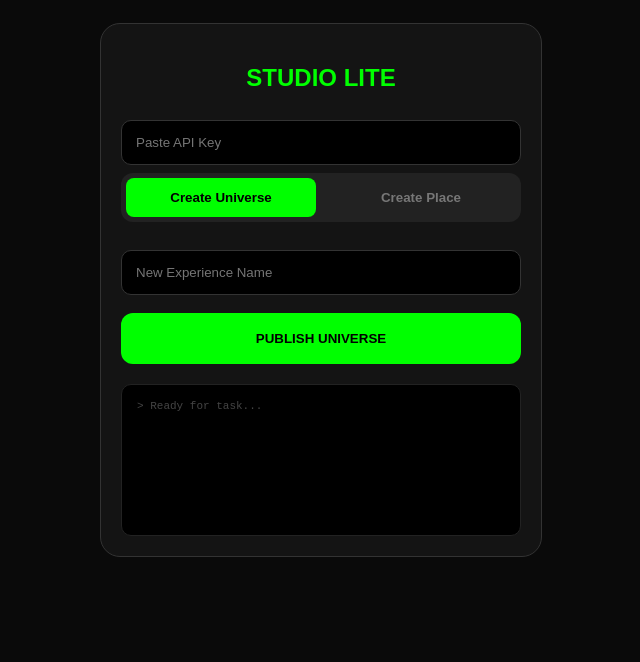
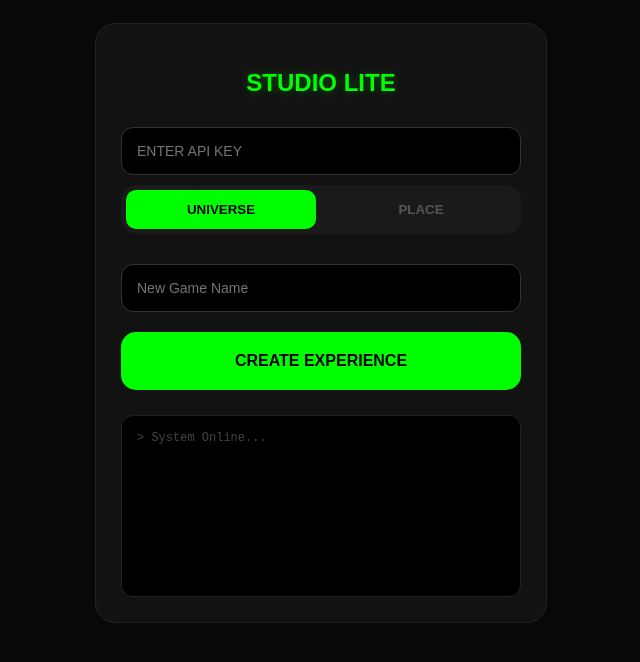
Before and after one commit to Fran-k-y/FrozePublish2.0, a plain HTML site: page index.html in a window 1280 px wide. Shown: the whole page, without its empty margins (319-959 px from the left). Drawn offline with Linux system fonts and the light colour scheme.

Commit message:
Update title and styling in index.html

```diff
--- a/index.html
+++ b/index.html
@@ -2,19 +2,20 @@
 <html>
 <head>
     <meta name="viewport" content="width=device-width, initial-scale=1">
-    <title>Studio Lite Pro</title>
+    <title>Studio Lite Ultra</title>
     <style>
-        body { background: #0a0a0a; color: white; font-family: sans-serif; text-align: center; padding: 15px; }
-        .app-container { background: #141414; border-radius: 20px; padding: 20px; border: 1px solid #333; max-width: 400px; margin: auto; }
-        h2 { color: #00ff00; margin-bottom: 20px; }
-        input { width: 100%; padding: 14px; margin: 8px 0; border-radius: 10px; border: 1px solid #333; background: #000; color: white; box-sizing: border-box; }
-        .nav { display: flex; gap: 10px; margin-bottom: 20px; background: #222; padding: 5px; border-radius: 12px; }
-        .nav-btn { flex: 1; padding: 12px; border: none; border-radius: 8px; background: none; color: #777; font-weight: bold; }
+        body { background: #080808; color: white; font-family: sans-serif; text-align: center; padding: 15px; }
+        .app-container { background: #121212; border-radius: 20px; padding: 25px; border: 1px solid #222; max-width: 400px; margin: auto; }
+        h2 { color: #00ff00; margin-bottom: 20px; text-shadow: 0 0 10px rgba(0,255,0,0.3); }
+        input { width: 100%; padding: 15px; margin: 10px 0; border-radius: 12px; border: 1px solid #333; background: #000; color: white; box-sizing: border-box; font-size: 14px; }
+        .nav { display: flex; gap: 10px; margin-bottom: 20px; background: #1a1a1a; padding: 5px; border-radius: 15px; }
+        .nav-btn { flex: 1; padding: 12px; border: none; border-radius: 10px; background: none; color: #555; font-weight: bold; cursor: pointer; }
         .nav-btn.active { background: #00ff00; color: black; }
-        .main-btn { width: 100%; padding: 18px; border: none; border-radius: 12px; font-weight: bold; cursor: pointer; margin-top: 10px; }
+        .main-btn { width: 100%; padding: 20px; border: none; border-radius: 15px; font-weight: bold; cursor: pointer; margin-top: 10px; font-size: 16px; transition: 0.2s; }
         .btn-u { background: #00ff00; color: black; }
         .btn-p { background: #0088ff; color: white; }
-        #log { margin-top: 20px; padding: 15px; border-radius: 10px; background: #000; font-family: monospace; font-size: 11px; text-align: left; min-height: 120px; border: 1px solid #222; overflow-y: auto; }
+        .main-btn:active { transform: scale(0.96); }
+        #log { margin-top: 25px; padding: 15px; border-radius: 12px; background: #000; font-family: 'Courier New', monospace; font-size: 12px; text-align: left; min-height: 150px; border: 1px solid #222; overflow-y: auto; }
         .log-success { color: #00ff00; }
         .log-error { color: #ffff00; }
         .log-fail { color: #ff4444; }
@@ -23,20 +24,20 @@
 <body>
     <div class="app-container">
         <h2>STUDIO LITE</h2>
-        <input type="password" id="apiKey" placeholder="Paste API Key">
+        <input type="password" id="apiKey" placeholder="ENTER API KEY">
         <div class="nav">
-            <button class="nav-btn active" id="btnU" onclick="setMode('u')">Create Universe</button>
-            <button class="nav-btn" id="btnP" onclick="setMode('p')">Create Place</button>
+            <button class="nav-btn active" id="btnU" onclick="setMode('u')">UNIVERSE</button>
+            <button class="nav-btn" id="btnP" onclick="setMode('p')">PLACE</button>
         </div>
         <div id="sec-u">
-            <input type="text" id="expName" placeholder="New Experience Name">
-            <button class="main-btn btn-u" onclick="runCreate()">PUBLISH UNIVERSE</button>
+            <input type="text" id="expName" placeholder="New Game Name">
+            <button class="main-btn btn-u" onclick="runCreate()">CREATE EXPERIENCE</button>
         </div>
         <div id="sec-p" style="display:none;">
-            <input type="text" id="targetUniId" placeholder="Paste Universe ID here">
-            <button class="main-btn btn-p" onclick="runAddPlace()">PUBLISH PLACE</button>
+            <input type="text" id="targetUniId" placeholder="Paste Universe ID">
+            <button class="main-btn btn-p" onclick="runAddPlace()">ADD START PLACE</button>
         </div>
-        <div id="log"><div style="color:#444;">> Ready for task...</div></div>
+        <div id="log"><div style="color:#444;">> System Online...</div></div>
     </div>
     <script src="script.js"></script>
 </body>
```
